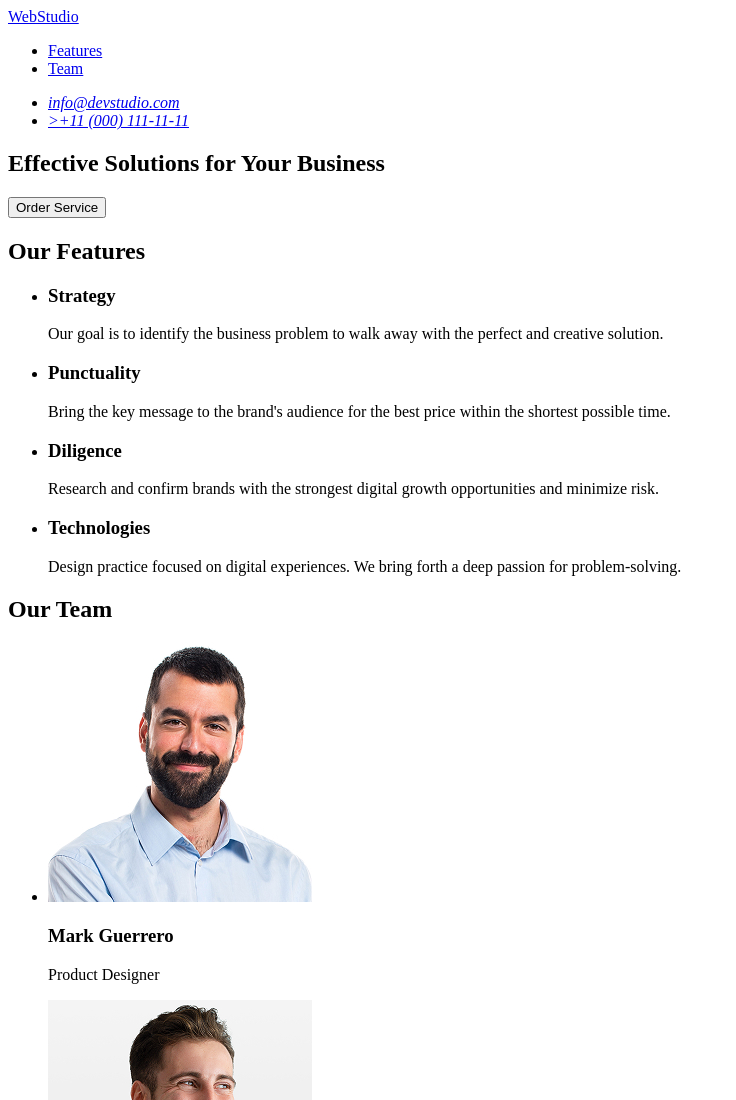
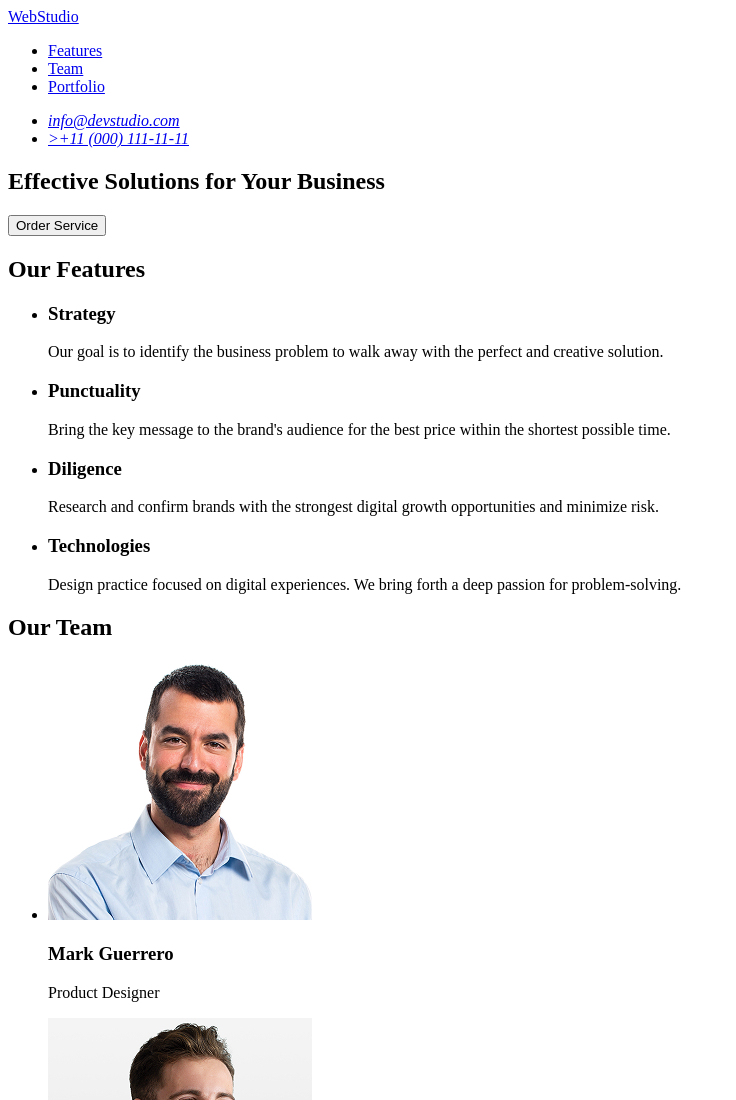
Before and after one commit to v0602054-design/goit-markup-hw-01, a plain HTML site: page index.html in a window 1280 px wide. Shown: the top 1100 px of the page, without its empty margins (0-736 px from the left). Drawn offline with Linux system fonts and the light colour scheme.

Commit message:
Add portfolio link

```diff
--- a/index.html
+++ b/index.html
@@ -13,6 +13,9 @@
         <ul>
           <li><a href="#features">Features</a></li>
           <li><a href="#team">Team</a></li>
+          <li>
+            <a href="portfolio">Portfolio</a>
+          </li>
         </ul>
       </nav>
 
```
